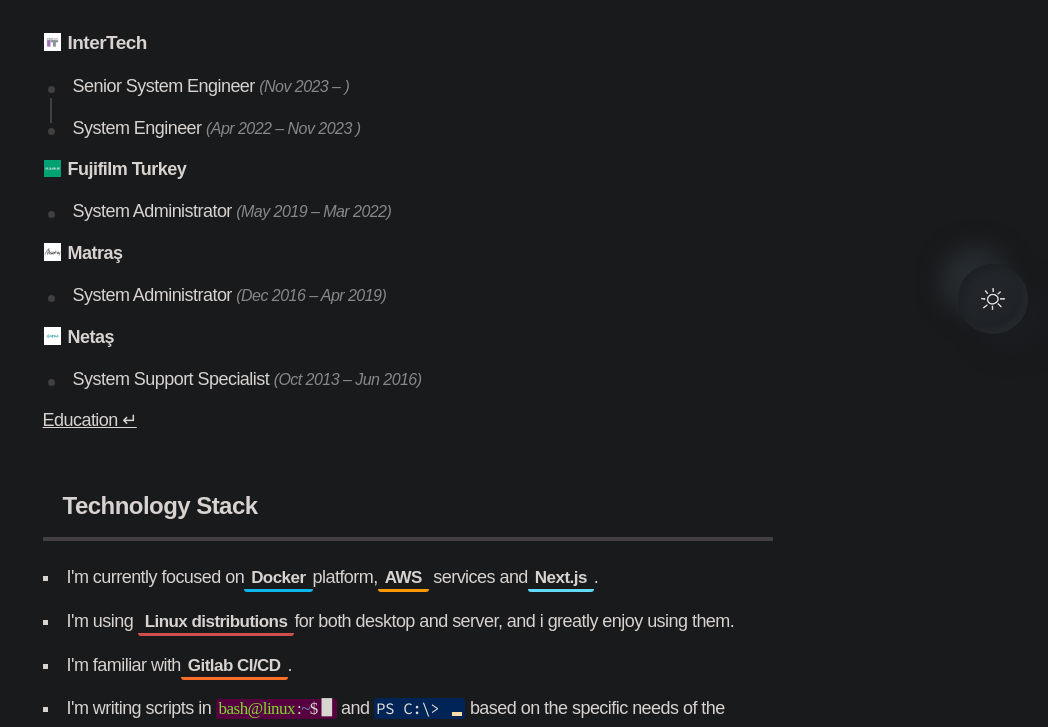
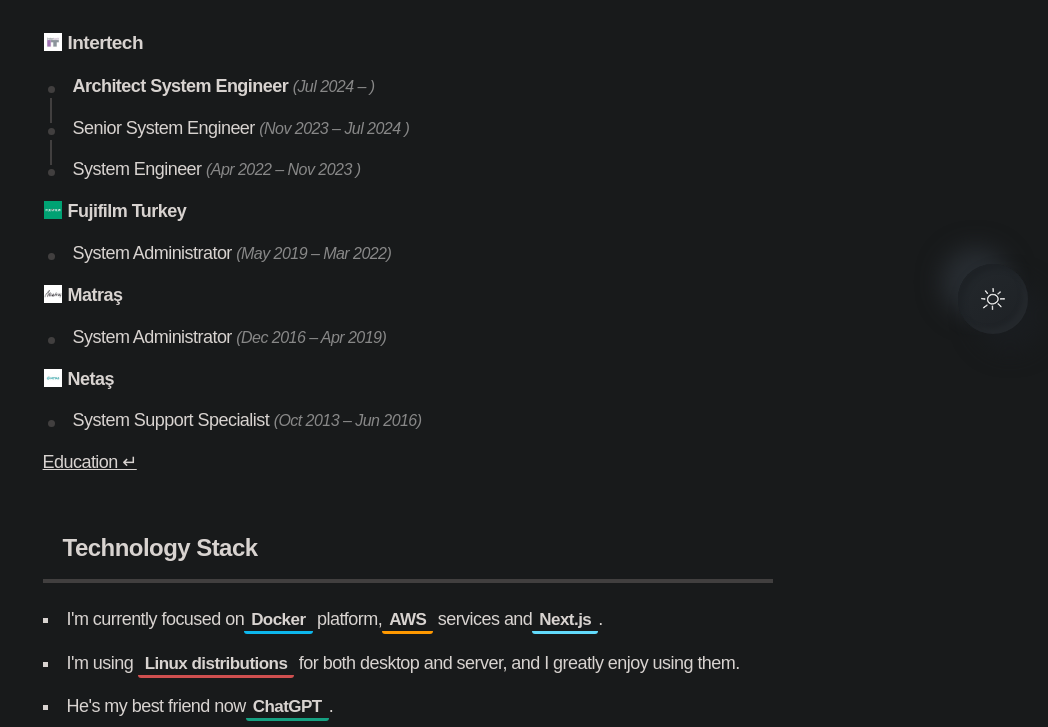
Before and after one commit to caglaryalcin/caglaryalcin.com, a Gatsby site: page / in a window 1280 px wide. Shown: the part 446-1173 px from the top of the page, without its empty margins (232-1280 px from the left). Built offline with nearby package versions, Linux system fonts and the light colour scheme; Gatsby itself is replaced by a stand-in of ours; a web font is replaced by a local one.

Commit message:
promotion added

```diff
--- a/package.json
+++ b/package.json
@@ -19,7 +19,7 @@
     "@fontsource/source-code-pro": "^5.0.16",
     "babel-plugin-styled-components": "^2.1.3",
     "gatsby": "5.11.0",
-    "gatsby-cli": "^5.13.1",
+    "gatsby-cli": "^5.13.3",
     "gatsby-plugin-image": "^3.11.0",
     "gatsby-plugin-jss": "^5.11.0",
     "gatsby-plugin-manifest": "^5.11.0",
--- a/src/components/journey-card/journey-card.component.jsx
+++ b/src/components/journey-card/journey-card.component.jsx
@@ -61,7 +61,7 @@
   margin-bottom: -3px;
   align-self: center;
   border: 0.4px solid #181a1b;
-  padding: 0.2px;
+  padding: 0px;
   @media (max-width: 768px) {
     padding: 0px;
   }
@@ -79,7 +79,7 @@
           <Logo src={inter} alt="" />
           <span className={classes.presentText}>
             <CustomLink targetUrl="https://intertech.com.tr">
-              InterTech
+              Intertech
             </CustomLink>
           </span>
         </Item>
@@ -88,7 +88,18 @@
           <Dot />
           <Line />
           <Item>
-            Senior System Engineer <Date>(Nov 2023 – )</Date>
+            <CustomLink targetUrl="https://verified.sertifier.com/en/verify/70778394413340">
+              Architect System Engineer
+            </CustomLink>{" "}
+            <Date>(Jul 2024 – )</Date>
+          </Item>
+        </ItemContainer>
+
+        <ItemContainer>
+          <Dot />
+          <Line />
+          <Item>
+            Senior System Engineer <Date>(Nov 2023 – Jul 2024 )</Date>
           </Item>
         </ItemContainer>
 
--- a/src/components/skills-card/skills-card.component.jsx
+++ b/src/components/skills-card/skills-card.component.jsx
@@ -1,4 +1,4 @@
-import React from 'react'
+import React from 'react';
 
 import {
 	SectionTitle,
@@ -11,7 +11,9 @@
 	Bash2,
 	Bash3,
 	PsComponent,
-} from './../section-card/section-card.styles'
+} from './../section-card/section-card.styles';
+
+import CustomLink from "../custom-link/custom-link.component";
 
 const SkillsCard = () => {
 	return (
@@ -19,20 +21,20 @@
 			<SectionTitle>Technology Stack</SectionTitle>
 			<StackList>
 				<Techs>
-					I'm currently focused on<Tech style={{ borderBottom: '3px solid #0db7ed' }}>Docker</Tech>platform,<Tech style={{ borderBottom: '3px solid #ff9900' }}>AWS</Tech> services and<Tech style={{ borderBottom: '3px solid #62dafb' }}>Next.js</Tech>.
+					I'm currently focused on<Tech style={{ borderBottom: '3px solid #0db7ed' }}>Docker</Tech> platform,<Tech style={{ borderBottom: '3px solid #ff9900' }}>AWS</Tech> services and<Tech style={{ borderBottom: '3px solid #62dafb' }}>Next.js</Tech>.
 				</Techs>
 				<Techs>
-					I'm using <Tech style={{ borderBottom: '3px solid #cf4f4f' }}>Linux distributions</Tech>for both desktop and server, and i greatly enjoy using them.
+					I'm using <Tech style={{ borderBottom: '3px solid #cf4f4f' }}>Linux distributions</Tech> for both desktop and server, and I greatly enjoy using them.
 				</Techs>
 				<Techs>
-					I'm familiar with<Tech style={{ borderBottom: '3px solid #fc6d26' }}>Gitlab CI/CD</Tech>.
+					He's my best friend now<CustomLink targetUrl="https://gpt.caglaryalcin.com"><Tech style={{ borderBottom: '3px solid #16a182' }}>ChatGPT</Tech></CustomLink>.
 				</Techs>
 				<Techs>
-					I'm writing scripts in <Bash>bash@linux<Bash2>:<Bash3>~</Bash3>$ <BashBlinkingCursor>█</BashBlinkingCursor></Bash2></Bash> and <PsComponent> PS C:\> <PSBlinkingCursor></PSBlinkingCursor></PsComponent> based on the specific needs of the institutions i work with.
+					I'm writing scripts in <Bash>bash@linux<Bash2>:<Bash3>~</Bash3>$ <BashBlinkingCursor>█</BashBlinkingCursor></Bash2></Bash> and <PsComponent> PS C:\> <PSBlinkingCursor></PSBlinkingCursor></PsComponent> based on the specific needs of the institutions I work with.
 				</Techs>
 			</StackList>
 		</>
-	)
+	);
 }
 
-export default SkillsCard
+export default SkillsCard;
--- a/src/components/snippet-card/snippet-card.component.jsx
+++ b/src/components/snippet-card/snippet-card.component.jsx
@@ -22,7 +22,7 @@
     <MainContainer>
       <div>
         <Title>Hi, I'm Caglar.<CustomLink></CustomLink></Title>
-        <Snippet>Sr. System Engineer at <a href="https://intertech.com.tr" target="_blank" rel="noopener noreferrer">InterTech</a></Snippet>
+        <Snippet>Architect Sys. Eng. at <a href="https://intertech.com.tr" target="_blank" rel="noopener noreferrer">InterTech</a></Snippet>
         <Description>
           I'm a continuous self-improving System Engineer with experience in data center operations, virtualization, open-source solutions, system operations, privacy and security.<br />
           I <b><ReactRotatingText items={['love free and open-source software (FOSS).', 'love privacy.', 'love security.', 'love self hosted platforms.', 'love writing scripts.', 'love Open Systems Interconnection (OSI).']} /></b>
```
Also changed, not shown: 1 other file.
